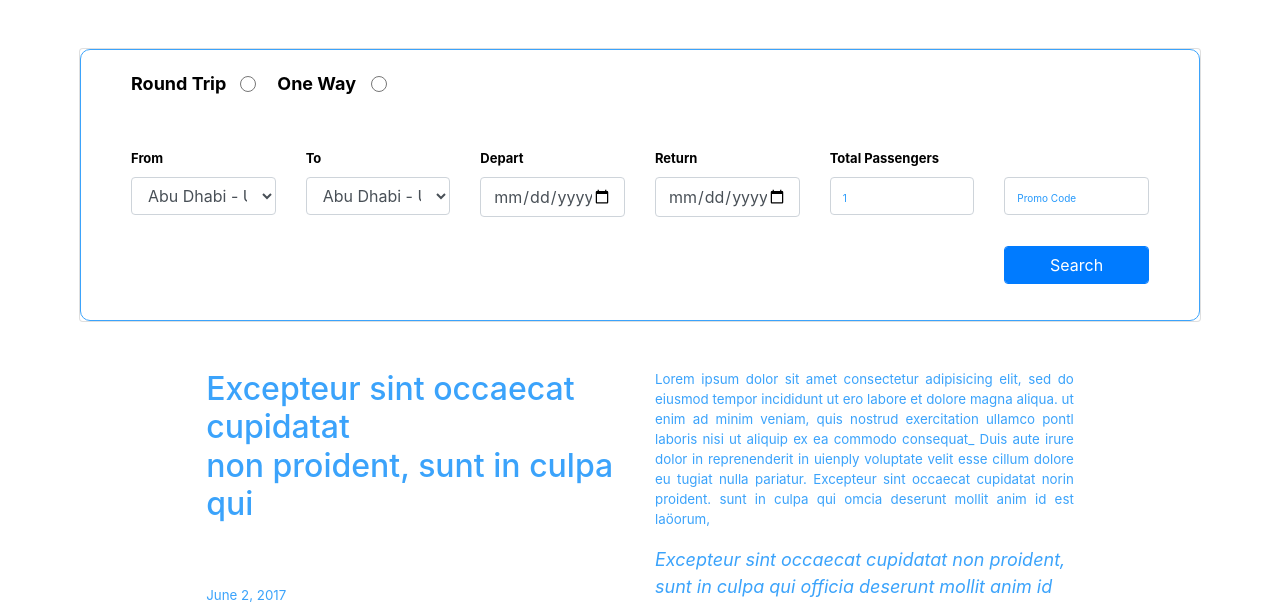
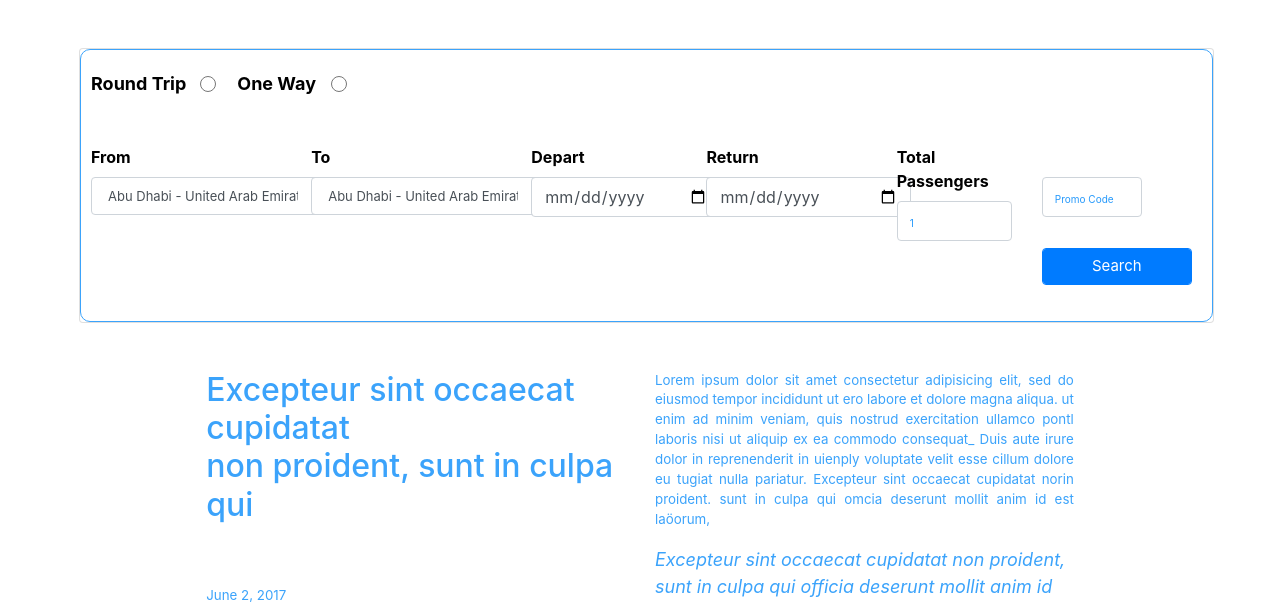
Before and after one commit to ayemed8/FlyDreamAir, a Django app: page / in a window 1280 px wide. Shown: the part 79-681 px from the top of the page. Run offline with Django 4.2, Linux system fonts and the light colour scheme; some libraries are stand-ins or nearby versions.

Commit message:
Update home.html

```diff
--- a/django_backend/app/templates/home.html
+++ b/django_backend/app/templates/home.html
@@ -3,7 +3,7 @@
 <div class="container-fluid">
   <br />
   <div class="row">
-    <div class="col-lg-12">
+    <div class="col-lg-12" style=" padding-right:2px;">
       <br />
 
       <!-- User input box -->
@@ -11,7 +11,7 @@
         <div
           style="
             background-color: white;
-            border-radius: 10px;
+            border-radius: 10px;  padding-right:10px; padding-left:10px;
             border: 1px solid #3ba3fb;
           "
           class="card-body"
@@ -58,11 +58,12 @@
           <!-- User input row -->
           <div class="row">
             <div class="col-lg-2 col-md-4">
-              <div class="form-group">
+              <div class="form-group"style="width:236px">
                 <label for="exampleInputEmail1" style="font-size: small"
-                  ><b>From</b></label
+                  ><b style="font-size:medium">From</b></label
                 >
-                <select class="form-control" id="exampleFormControlSelect1">
+                <select class="form-control" id="exampleFormControlSelect1"
+                    style="font-size: small;">
                   {% for info in country_city_code %}
                   <option>{{info}}</option>
                   {% endfor %}
@@ -70,61 +71,67 @@
               </div>
             </div>
             <div class="col-lg-2 col-md-4">
-              <div class="form-group">
+              <div class="form-group" style="padding-left:30px; width:266px">
                 <label for="exampleInputEmail1" style="font-size: small"
-                  ><b>To</b></label
+                  ><b style="font-size:medium">To</b></label
                 >
-                <select class="form-control" id="exampleFormControlSelect1">
+                <select class="form-control" id="exampleFormControlSelect1" style="font-size: small">
                   {% for info in country_city_code %}
                   <option>{{info}}</option>
                   {% endfor %}
                 </select>
               </div>
             </div>
+
             <div class="col-lg-2 col-md-4">
-              <div class="form-group">
+
+              <div class="form-group" style="padding-left:60px; width:250px">
                 <label for="exampleInputEmail1" style="font-size: small"
-                  ><b>Depart</b></label
+                  ><b style="font-size:medium">Depart</b></label
                 >
-                <input type="date" class="form-control" />
+                <input type="date" class="form-control" style="font-size: medium; height:40px;" />
               </div>
             </div>
             <div class="col-lg-2 col-md-4">
-              <div class="form-group">
+              <div class="form-group" style="padding-left:45px; width:250px">
                 <label for="exampleInputEmail1" style="font-size: small"
-                  ><b>Return</b></label
+                  ><b style="font-size:medium">Return</b></label
                 >
-                <input type="date" class="form-control" />
+                <input type="date" class="form-control" style="font-size: medium; height: 40px" />
               </div>
             </div>
             <div class="col-lg-2 col-md-4">
-              <div class="form-group">
+              <div class="form-group"style="padding-left:45px">
                 <label for="exampleInputEmail1" style="font-size: small"
-                  ><b>Total Passengers</b></label
+                  ><b style="font-size:medium">Total Passengers</b></label
                 >
-                <input type="number" class="form-control" placeholder="1" />
+                <input type="number" class="form-control" placeholder="1" style="font-size: medium; height: 40px" />
               </div>
             </div>
             <div class="col-lg-2 col-md-4">
+
               <div class="form-group">
                 <label
                   for="exampleInputEmail1"
-                  style="font-size: small; color: white"
+                  style="font-size: small; color: white;"
                   ><b>Promo Code</b></label
                 >
                 <input
                   type="text"
                   class="form-control"
                   placeholder="Promo Code"
+                  style="font-size: medium; height: 40px; width:100px"
                 />
                 <label
                   for="exampleInputEmail1"
                   style="font-size: small; color: white"
                   ><b>Return</b></label
                 >
+                </br>
                 <a
                   href="{% url 'available-flights' %}"
                   class="btn btn-primary form-control"
+                  style="font-size:15px; width:150px"
                   >Search</a
                 >
               </div>
```
